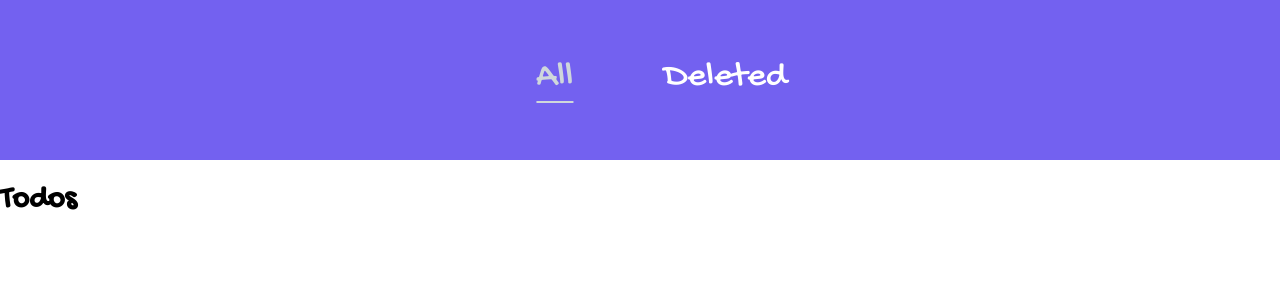
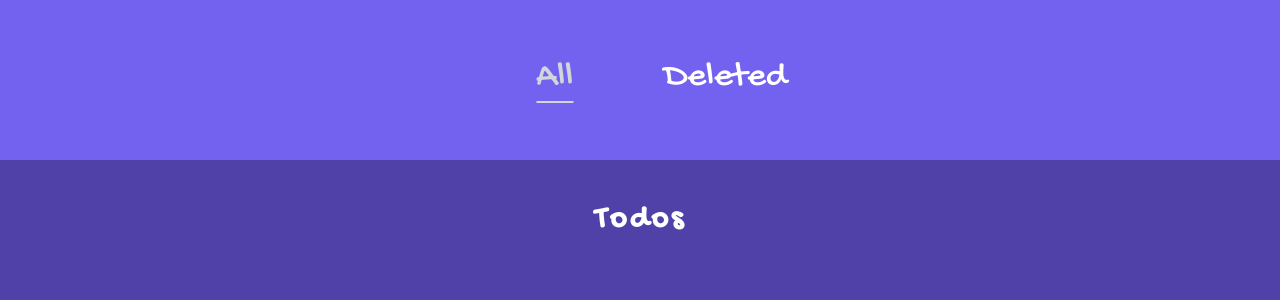
Before and after one commit to Pozdnya/Todos, a React (Vite) app: page /#/todos in a window 1280 px wide. Shown: the top 300 px of the page. Built offline with nearby package versions, Linux system fonts and the light colour scheme.

Commit message:
adde pages

```diff
--- a/src/components/Main/Main.scss
+++ b/src/components/Main/Main.scss
@@ -5,9 +5,4 @@
   align-items: center;
   flex-direction: column;
   padding: 20px;
-
-  &__title {
-    color: $white-color;
-    letter-spacing: 3px;
-  }
 }
--- /dev/null
+++ b/src/pages/DeletedTodos/DeletedTodos.scss
@@ -0,0 +1,10 @@
+.del-todos {
+  width: 100%;
+  display: flex;
+  justify-content: center;
+
+  &__title {
+    color: $white-color;
+    letter-spacing: 3px;
+  }
+}
--- /dev/null
+++ b/src/pages/Todos/Todos.scss
@@ -0,0 +1,10 @@
+.todos {
+  width: 100%;
+  display: flex;
+  justify-content: center;
+
+  &__title {
+    color: $white-color;
+    letter-spacing: 3px;
+  }
+}
--- a/src/styles/index.scss
+++ b/src/styles/index.scss
@@ -3,3 +3,6 @@
 @import './animations';
 
 @import '../components/Header/Header';
+@import '../components/Main/Main';
+@import '../pages/DeletedTodos/DeletedTodos';
+@import '../pages/Todos/Todos';
--- a/vite.config.ts
+++ b/vite.config.ts
@@ -4,5 +4,5 @@ import react from '@vitejs/plugin-react'
 // https://vitejs.dev/config/
 export default defineConfig({
   plugins: [react()],
-  // base: '/todos',
+  base: '/todos',
 })
```
